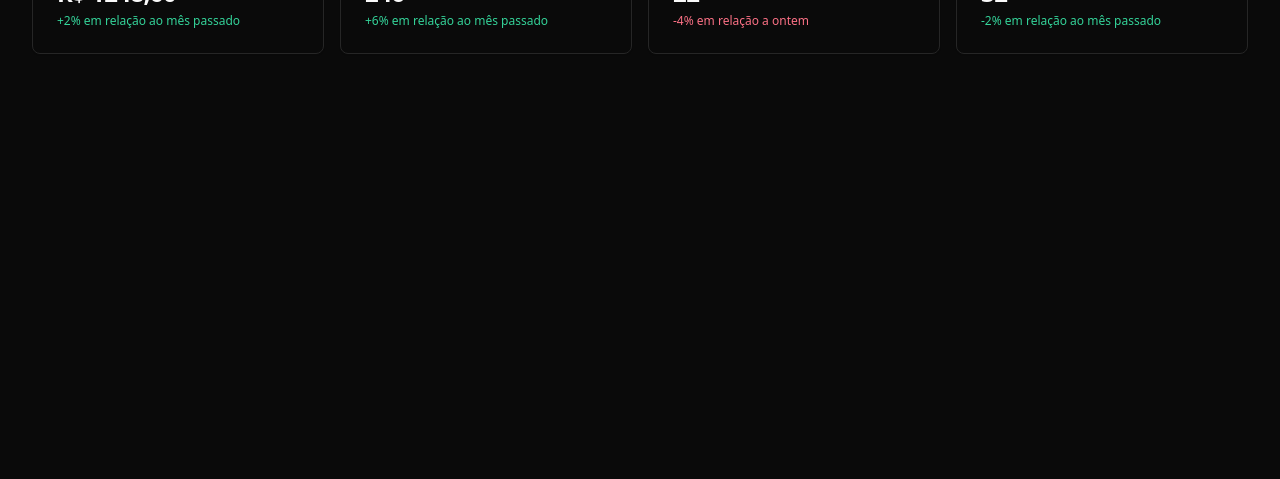
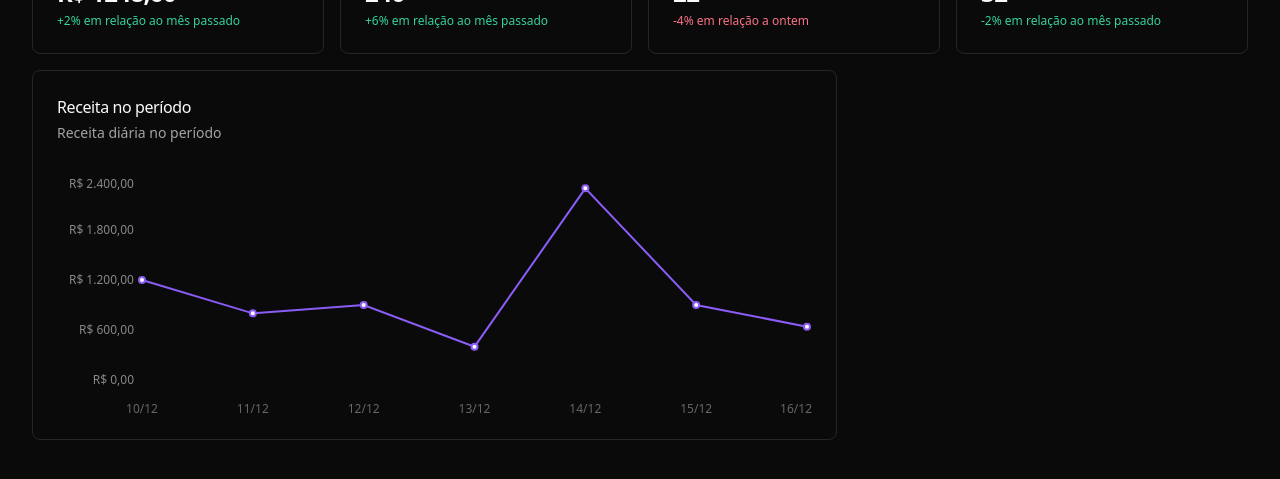
Before and after one commit to ecthon/pizzashop-web, a React (Vite) app: page / in a window 1280 px wide. Shown: the part 221-700 px from the top of the page. Built offline with nearby package versions, Linux system fonts and the light colour scheme.

Commit message:
feature: revenue graph for the period

```diff
--- a/package.json
+++ b/package.json
@@ -27,6 +27,7 @@
     "react-helmet-async": "^2.0.4",
     "react-hook-form": "^7.49.3",
     "react-router-dom": "^6.21.2",
+    "recharts": "^2.10.4",
     "sonner": "^1.3.1",
     "sort-by": "^1.2.0",
     "tailwind-merge": "^2.2.0",
--- a/src/pages/app/dashboard/dashboard.tsx
+++ b/src/pages/app/dashboard/dashboard.tsx
@@ -3,6 +3,7 @@
 import { MonthOrdersAmountCard } from './month-orders-amount-card'
 import { DayOrdersAmountCard } from './day-orders-amount-card'
 import { MonthCanceldOrdersAmountCard } from './month-canceld-orders-amount-card'
+import { RevenueChart } from './revenue-chart'
 
 export function Dashboard(){
     return (
@@ -17,6 +18,10 @@
                     <DayOrdersAmountCard />
                     <MonthCanceldOrdersAmountCard />
                 </div>
+
+                <div className='grid grid-cols-9 gap-4'>
+                    <RevenueChart />
+                </div>
             </div>
         </>
     )
--- /dev/null
+++ b/src/pages/app/dashboard/revenue-chart.tsx
@@ -0,0 +1,54 @@
+import { Card, CardContent, CardDescription, CardHeader, CardTitle } from "@/components/ui/card";
+import { ResponsiveContainer, LineChart, XAxis, YAxis, CartesianGrid, Line, Tooltip } from 'recharts'
+import colors from 'tailwindcss/colors'
+
+const data = [
+    { date: '10/12', revenue: 1200 },
+    { date: '11/12', revenue: 800 },
+    { date: '12/12', revenue: 900 },
+    { date: '13/12', revenue: 400 },
+    { date: '14/12', revenue: 2300 },
+    { date: '15/12', revenue: 900 },
+    { date: '16/12', revenue: 640 },
+]
+
+export function RevenueChart() {
+    return (
+        <Card className="col-span-6">
+            <CardHeader className="flex-row items-center justify-between pb-8">
+                <div className="space-y-1">
+                    <CardTitle className="text-base font-medium">Receita no período</CardTitle>
+                    <CardDescription>Receita diária no período</CardDescription>
+                </div>
+            </CardHeader>
+            <CardContent>
+                <ResponsiveContainer width="100%" height={240}>
+                    <LineChart data={ data } style={{ fontSize: 12 }}>
+                        <XAxis
+                            dataKey="date"
+                            tickLine={false}
+                            axisLine={false}
+                            dy={16}
+                        />
+                        <YAxis
+                            stroke="#888"
+                            axisLine={false}
+                            tickLine={false}
+                            width={80}
+                            tickFormatter=
+                                {(value: number) => value.toLocaleString('pt-BR',
+                                    { style: 'currency', currency: 'BRL'}
+                                )}
+                            />
+                        <Line
+                            type="linear"
+                            strokeWidth={2}
+                            dataKey="revenue"
+                            stroke={colors.violet['500']}
+                        />
+                    </LineChart>
+                </ResponsiveContainer>
+            </CardContent>
+        </Card>
+    )
+}
```
Also changed, not shown: 1 other file (tests, documents, lock files or other folders).
